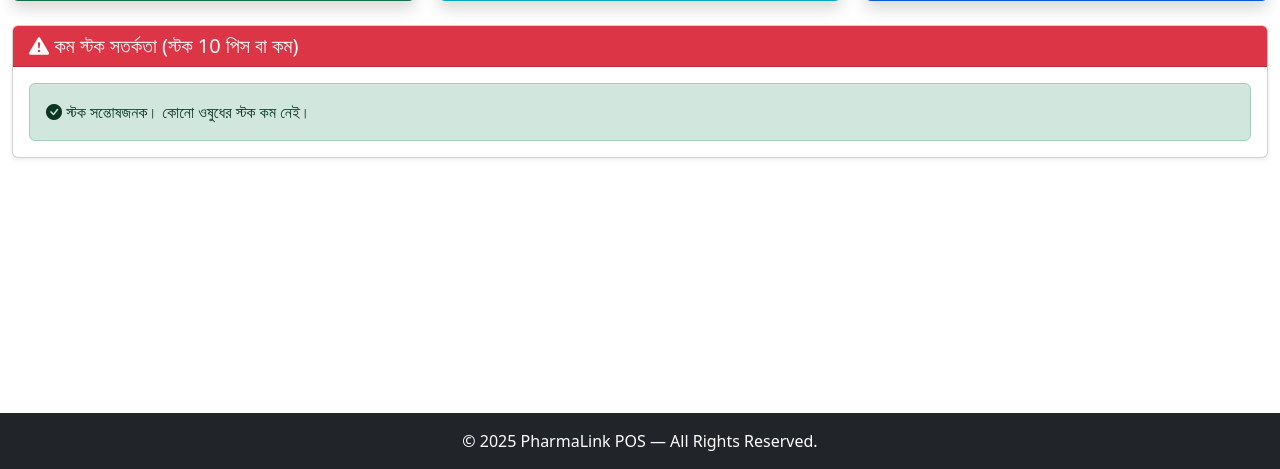
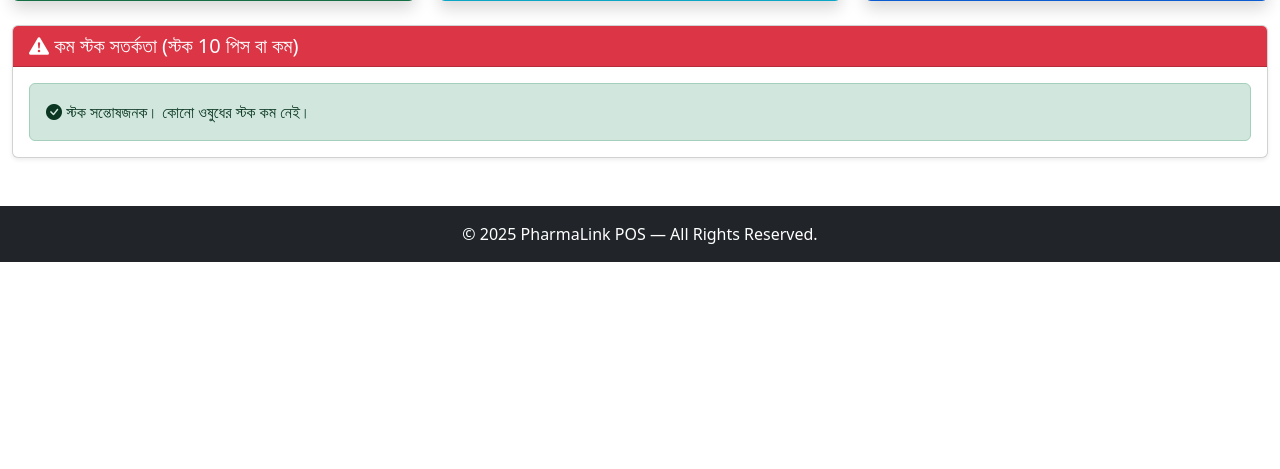
Before and after one commit to vaustech/pharmacy-Billing-Software-using-PHP, a PHP site: page /index.php in a window 1280 px wide. Shown: the part 331-800 px from the top of the page. Run offline with PHP 8.4, Linux system fonts and the light colour scheme; data comes from the database, SQL or seed files in the repository.

Commit message:
footer edit

```diff
--- a/includes/footer.php
+++ b/includes/footer.php
@@ -1,6 +1,6 @@
     </main>
 
-    <footer class="bg-dark text-white text-center p-3 mt-5 fixed-bottom">
+    <footer class="bg-dark text-white text-center p-3 mt-5 ">
         <p class="mb-0">© <?php echo date('Y'); ?> PharmaLink POS — All Rights Reserved.</p>
     </footer>
 
```
